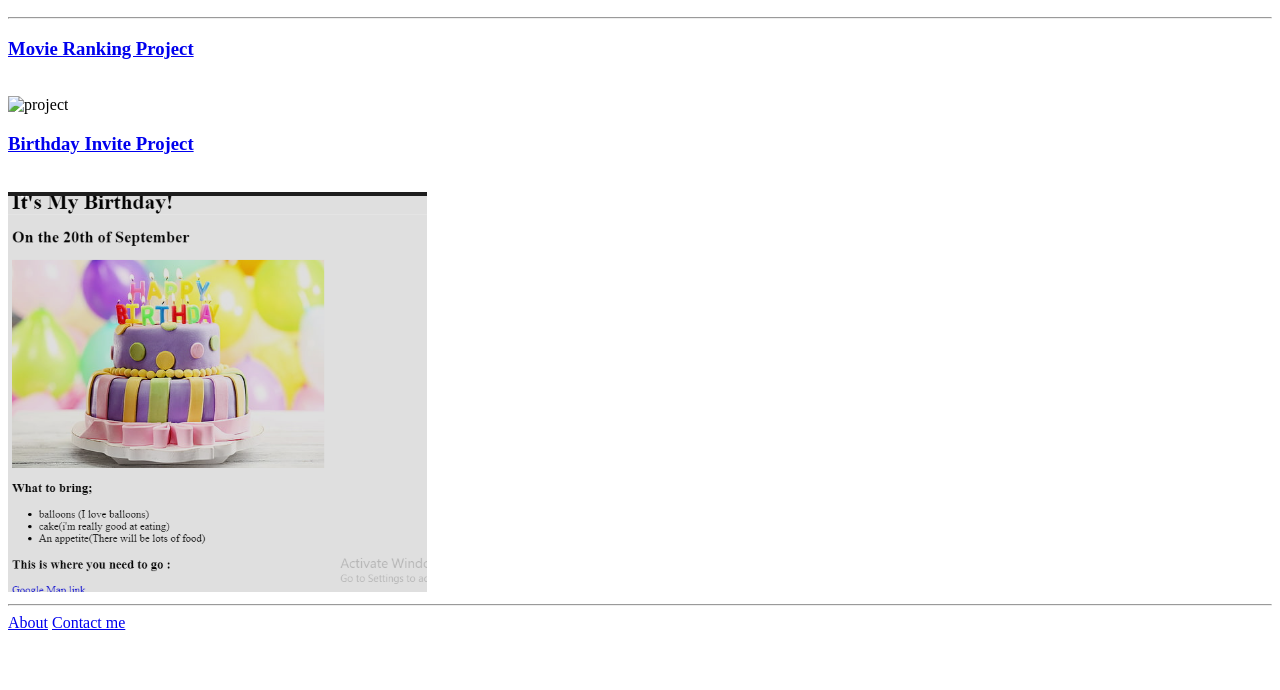
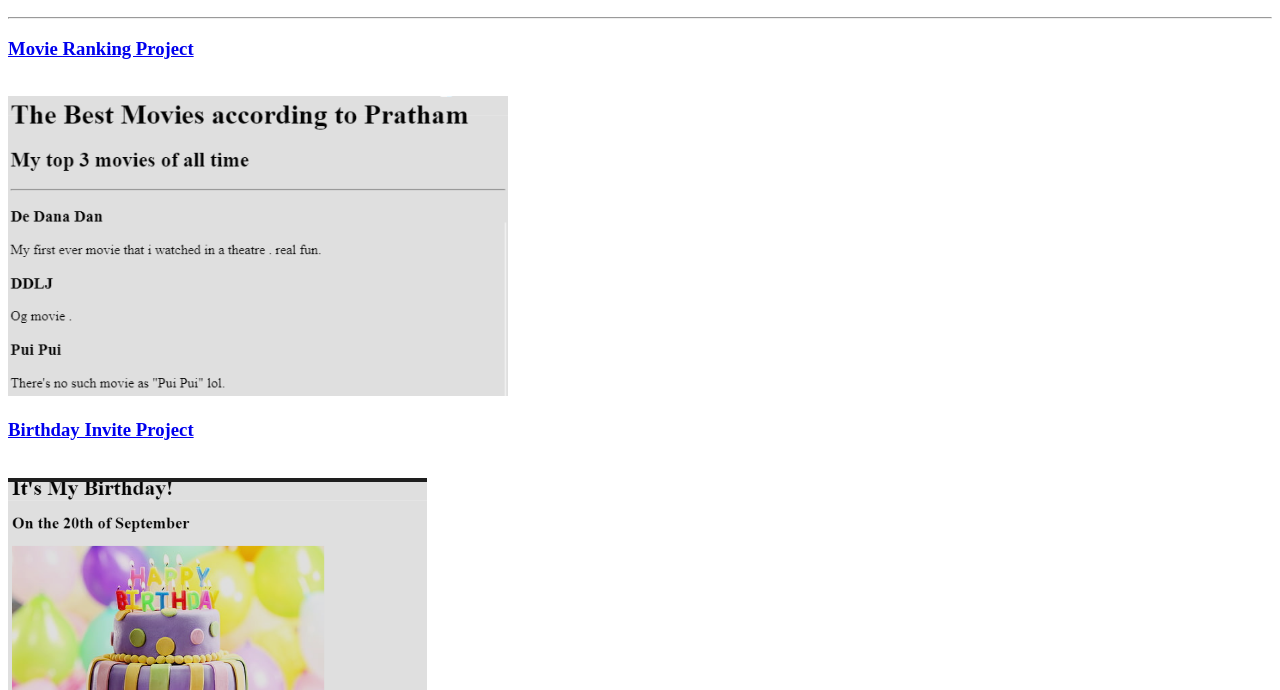
Before and after one commit to snow00007/html-portfolio, a plain HTML site: page index.html in a window 1280 px wide. Shown: the part 110-800 px from the top of the page. Drawn offline with Linux system fonts and the light colour scheme.

Commit message:
Update index.html

```diff
--- a/index.html
+++ b/index.html
@@ -14,7 +14,7 @@
 
     <br />
     <img
-      src="./public/movie-ranking.html"
+      src="./assets/images/Screenshot 2024-06-06 210609.png"
       height="300"
       alt="project"
     />
```
